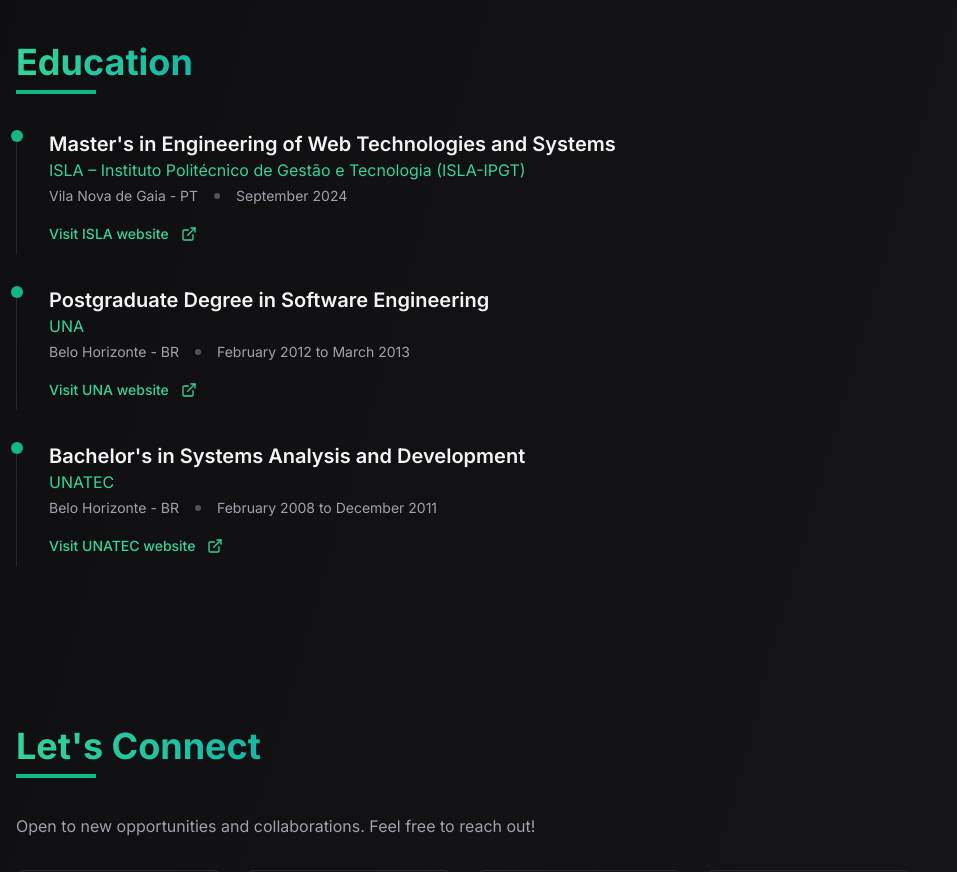
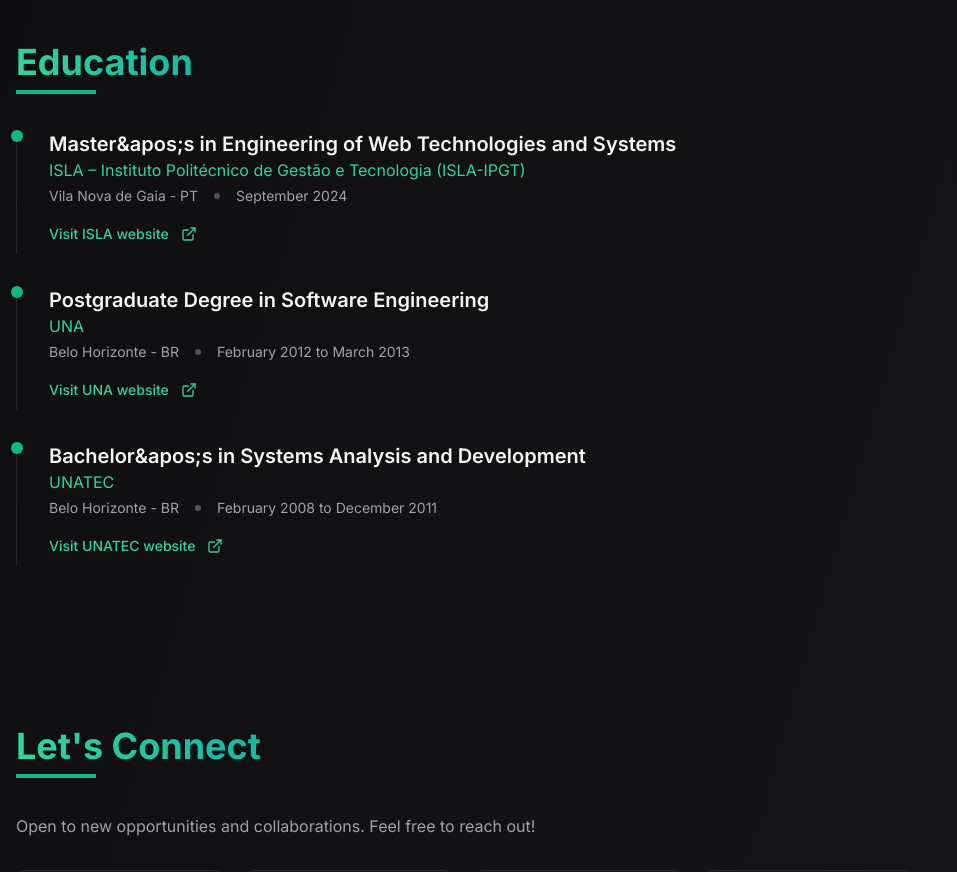
Before and after one commit to adelino-masioli/adelino-masioli, a Next.js app: page / in a window 1280 px wide. Shown: the part 3200-4072 px from the top of the page, without its empty margins (0-957 px from the left). Built offline with nearby package versions, Linux system fonts and the light colour scheme.

Commit message:
fix: updated typos

```diff
--- a/app/page.tsx
+++ b/app/page.tsx
@@ -508,7 +508,7 @@ export default function Home() {
           <div className="space-y-8">
             {[
               {
-                degree: "Master's in Engineering of Web Technologies and Systems",
+                degree: "Master&apos;s in Engineering of Web Technologies and Systems",
                 institution: "ISLA – Instituto Politécnico de Gestão e Tecnologia (ISLA-IPGT)",
                 location: "Vila Nova de Gaia - PT",
                 year: "September 2024",
@@ -520,7 +520,7 @@ export default function Home() {
                 year: "February 2012 to March 2013",
               },
               {
-                degree: "Bachelor's in Systems Analysis and Development",
+                degree: "Bachelor&apos;s in Systems Analysis and Development",
                 institution: "UNATEC",
                 location: "Belo Horizonte - BR",
                 year: "February 2008 to December 2011",
@@ -562,7 +562,7 @@ export default function Home() {
           >
             <h2 className="text-3xl md:text-4xl font-bold mb-12 relative">
               <span className="bg-gradient-to-r from-emerald-400 to-teal-500 text-transparent bg-clip-text">
-                Let's Connect
+                Let&apos;s Connect
               </span>
               <span className="absolute -bottom-3 left-0 w-20 h-1 bg-emerald-500"></span>
             </h2>
```
